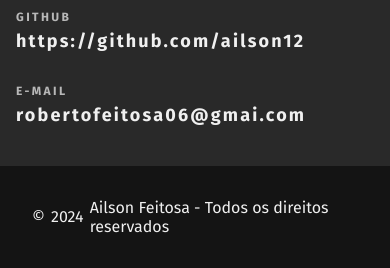
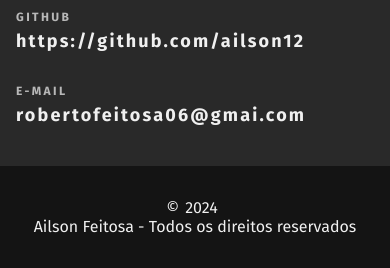
Before and after one commit to Ailson12/portifolio, a PHP site: page / in a window 390 px wide. Shown: the part 3588-3856 px from the top of the page. Run offline with PHP 8.4, Linux system fonts and the light colour scheme.

Commit message:
feat: footer mobile style

```diff
--- a/css/section/footer.css
+++ b/css/section/footer.css
@@ -3,6 +3,9 @@
   display: flex;
   justify-content: center;
   align-items: center;
+  flex-wrap: wrap;
+  text-align: center;
+  word-break: break-word;
   background-color: var(--color-5);
 }
 
```
